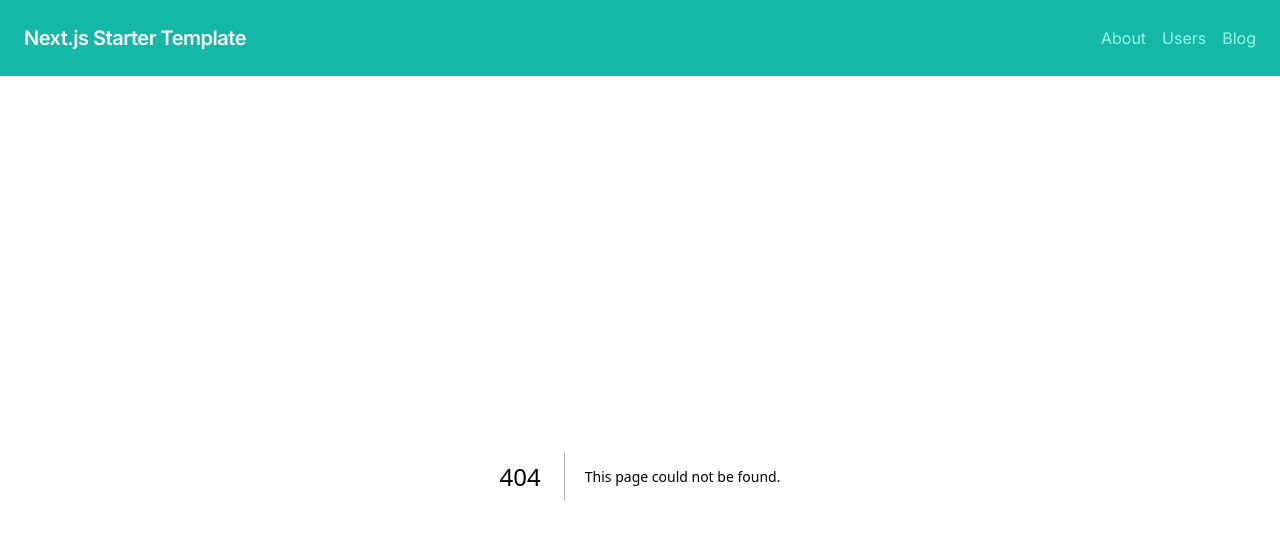
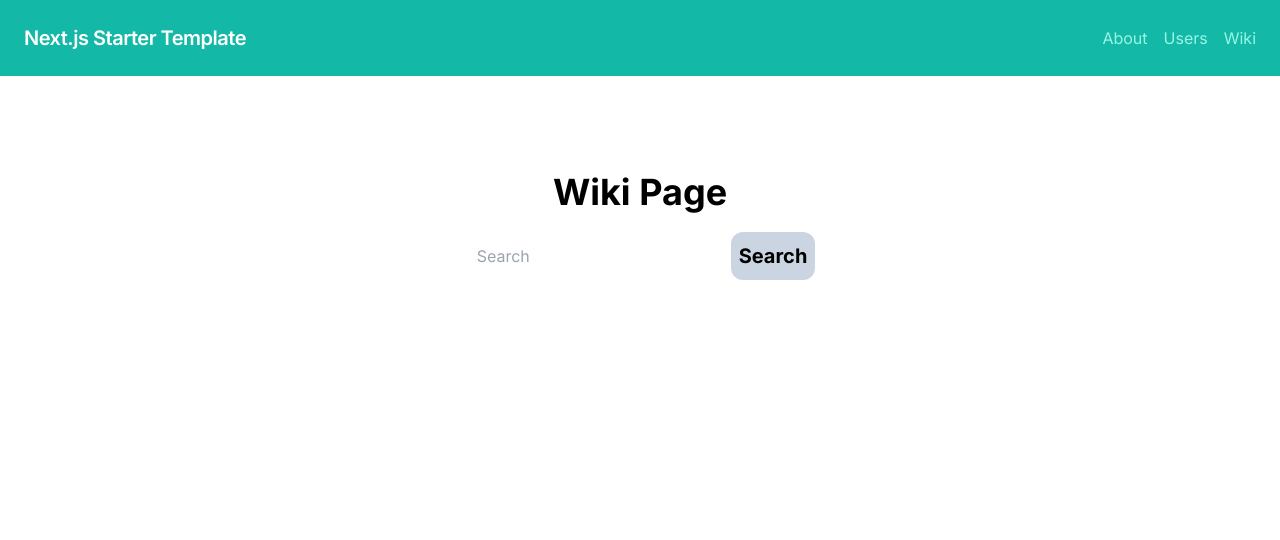
Before and after one commit to RobinHaider/nextjs-starter-template, a Next.js app: page /wiki in a window 1280 px wide. Before the commit this address had no page. Shown: the top 540 px of the page. Built offline with nearby package versions, Linux system fonts and the light colour scheme.

Commit message:
wiki result page

```diff
--- a/next.config.js
+++ b/next.config.js
@@ -1,4 +1,15 @@
 /** @type {import('next').NextConfig} */
-const nextConfig = {}
-
-module.exports = nextConfig
+const nextConfig = {
+  images: {
+    remotePatterns: [
+      {
+        protocol: 'https',
+        hostname: 'upload.wikimedia.org',
+        port: '',
+        pathname: '/wikipedia/commons/thumb/**',
+      },
+    ],
+  },
+};
+//localhost:3000/wiki/(https://upload.wikimedia.org/wikipedia/commons/thumb/f/f9/Flag_of_Bangladesh.svg/50px-Flag_of_Bangladesh.svg.png)
+http: module.exports = nextConfig;
--- /dev/null
+++ b/src/app/wiki/[searchTerm]/components/Item.tsx
@@ -0,0 +1,44 @@
+import Image from 'next/image';
+import Link from 'next/link';
+
+type Props = {
+  result: Result;
+};
+
+export default function Item({ result }: Props) {
+  const itemTextCol = (
+    <div className='flex flex-col justify-center'>
+      <h2>
+        <Link
+          href={`https://en.wikipedia.org/?curid=${result.pageid}`}
+          target='_blank'
+          className='text-xl font-bold underline'
+        >
+          {result.title}
+        </Link>
+      </h2>
+      <p>{result.extract}</p>
+    </div>
+  );
+
+  const content = result?.thumbnail?.source ? (
+    <article className='m-4 max-w-lg'>
+      <div className='flex flex-row gap-4'>
+        <div className='flex flex-col justify-center'>
+          <Image
+            src={result.thumbnail.source}
+            alt={result.title}
+            width={result.thumbnail.width}
+            height={result.thumbnail.height}
+            loading='lazy'
+          />
+        </div>
+        {itemTextCol}
+      </div>
+    </article>
+  ) : (
+    <article className='m-4 max-w-lg'>{itemTextCol}</article>
+  );
+
+  return content;
+}
--- /dev/null
+++ b/src/app/wiki/[searchTerm]/error.tsx
@@ -0,0 +1,38 @@
+'use client'; // Error components must be Client components
+
+import { useEffect } from 'react';
+import Link from 'next/link';
+
+export default function Error({
+  error,
+  reset,
+}: {
+  error: Error;
+  reset: () => void;
+}) {
+  useEffect(() => {
+    // Log the error to an error reporting service
+    console.error(error);
+  }, [error]);
+
+  return (
+    <main className=' mx-auto max-w-lg py-1 px-4 min-h-screen'>
+      <h2 className='my-4 text-2xl font-bold'>Something went wrong!</h2>
+      <button
+        className='mb-4 p-4 bg-red-500 text-white rounded-xl'
+        onClick={
+          // Attempt to recover by trying to re-render the segment
+          () => reset()
+        }
+      >
+        Try again
+      </button>
+      <p className='text-xl'>
+        Or go back to{' '}
+        <Link href='/' className='underline'>
+          Home 🏠
+        </Link>
+      </p>
+    </main>
+  );
+}
--- /dev/null
+++ b/src/app/wiki/[searchTerm]/loading.tsx
@@ -0,0 +1,7 @@
+export default function loading() {
+  return (
+    <main className=' mx-auto max-w-lg p-1 min-h-screen'>
+      <h2 className='m-4 text-2xl font-bold'>Loading...</h2>
+    </main>
+  );
+}
--- /dev/null
+++ b/src/app/wiki/[searchTerm]/page.tsx
@@ -0,0 +1,46 @@
+import getWikiResult from '@/src/lib/getWikiResult';
+import React from 'react';
+import Item from './components/Item';
+
+type Props = {
+  params: {
+    searchTerm: string;
+  };
+};
+
+export async function generateMetadata({ params: { searchTerm } }: Props) {
+  const wikiData: Promise<SearchResult> = getWikiResult(searchTerm);
+  const data = await wikiData;
+  const displayTerm = searchTerm.replaceAll('%20', ' ');
+
+  if (!data?.query?.pages) {
+    return {
+      title: `${displayTerm} Not Found`,
+    };
+  }
+
+  return {
+    title: displayTerm,
+    description: `Search results for ${displayTerm}`,
+  };
+}
+
+export default async function SearchResults({ params: { searchTerm } }: Props) {
+  const wikiData: Promise<SearchResult> = getWikiResult(searchTerm);
+  const data = await wikiData;
+  const results: Result[] | undefined = data?.query?.pages;
+
+  const content = (
+    <main className=' mx-auto max-w-lg py-1 min-h-screen'>
+      {results ? (
+        Object.values(results).map((result) => {
+          return <Item key={result.pageid} result={result} />;
+        })
+      ) : (
+        <h2 className='p-2 text-xl'>{`${searchTerm} Not Found`}</h2>
+      )}
+    </main>
+  );
+
+  return content;
+}
--- /dev/null
+++ b/src/app/wiki/components/Search.tsx
@@ -0,0 +1,35 @@
+'use client';
+
+import { useRouter } from 'next/navigation';
+import React, { useState } from 'react';
+
+export default function Search() {
+  const [Search, setSearch] = useState('');
+  const router = useRouter();
+
+  const handleSearch = (e: React.FormEvent<HTMLFormElement>) => {
+    e.preventDefault();
+    setSearch('');
+    router.push(`/wiki/${Search}`);
+  };
+  return (
+    <form
+      className='w-50 flex justify-center md:justify-between text-black'
+      onSubmit={handleSearch}
+    >
+      <input
+        type='text'
+        placeholder='Search'
+        value={Search}
+        onChange={(e) => setSearch(e.target.value)}
+        className='w-50 p-3 flex justify-center md:justify-between'
+      />
+      <button
+        className='p-2 text-xl rounded-xl bg-slate-300 ml-2 font-bold'
+        type='submit'
+      >
+        Search
+      </button>
+    </form>
+  );
+}
--- /dev/null
+++ b/src/app/wiki/layout.tsx
@@ -0,0 +1,26 @@
+import React from 'react';
+import Search from './components/Search';
+
+export const metadata = {
+  title: 'Next.js Starter | Wiki',
+  description: 'Next.js starter template Wiki page',
+};
+
+export default function WikiLayout({
+  children,
+}: {
+  children: React.ReactNode;
+}) {
+  return (
+    <>
+      <main className='flex min-h-screen flex-col items-center  p-24'>
+        <h1 className='text-4xl font-bold text-center mb-5'>Wiki Page</h1>
+        <div className='mb-5'>
+          <Search />
+        </div>
+
+        {children}
+      </main>
+    </>
+  );
+}
--- /dev/null
+++ b/src/app/wiki/page.tsx
@@ -0,0 +1,5 @@
+import React from 'react';
+
+export default function WikiPage() {
+  return <div></div>;
+}
--- a/src/components/nav.tsx
+++ b/src/components/nav.tsx
@@ -44,10 +44,10 @@ export default function Navbar({ title }: Props) {
             Users
           </Link>
           <a
-            href='#responsive-header'
+            href='/wiki'
             className='block mt-4 lg:inline-block lg:mt-0 text-teal-200 hover:text-white'
           >
-            Blog
+            Wiki
           </a>
         </div>
       </div>
--- /dev/null
+++ b/src/lib/getWikiResult.tsx
@@ -0,0 +1,21 @@
+export default async function getWikiResult(searchTerm: string) {
+  const searchParams = new URLSearchParams({
+    action: 'query',
+    generator: 'search',
+    gsrsearch: searchTerm,
+    gsrlimit: '20',
+    prop: 'pageimages|extracts',
+    exchars: '100',
+    exintro: 'true',
+    explaintext: 'true',
+    exlimit: 'max',
+    format: 'json',
+    origin: '*',
+  });
+
+  const response = await fetch(
+    'https://en.wikipedia.org/w/api.php?' + searchParams
+  );
+
+  return response.json();
+}
```
Also changed, not shown: types.d.ts (+17 -0 lines).
